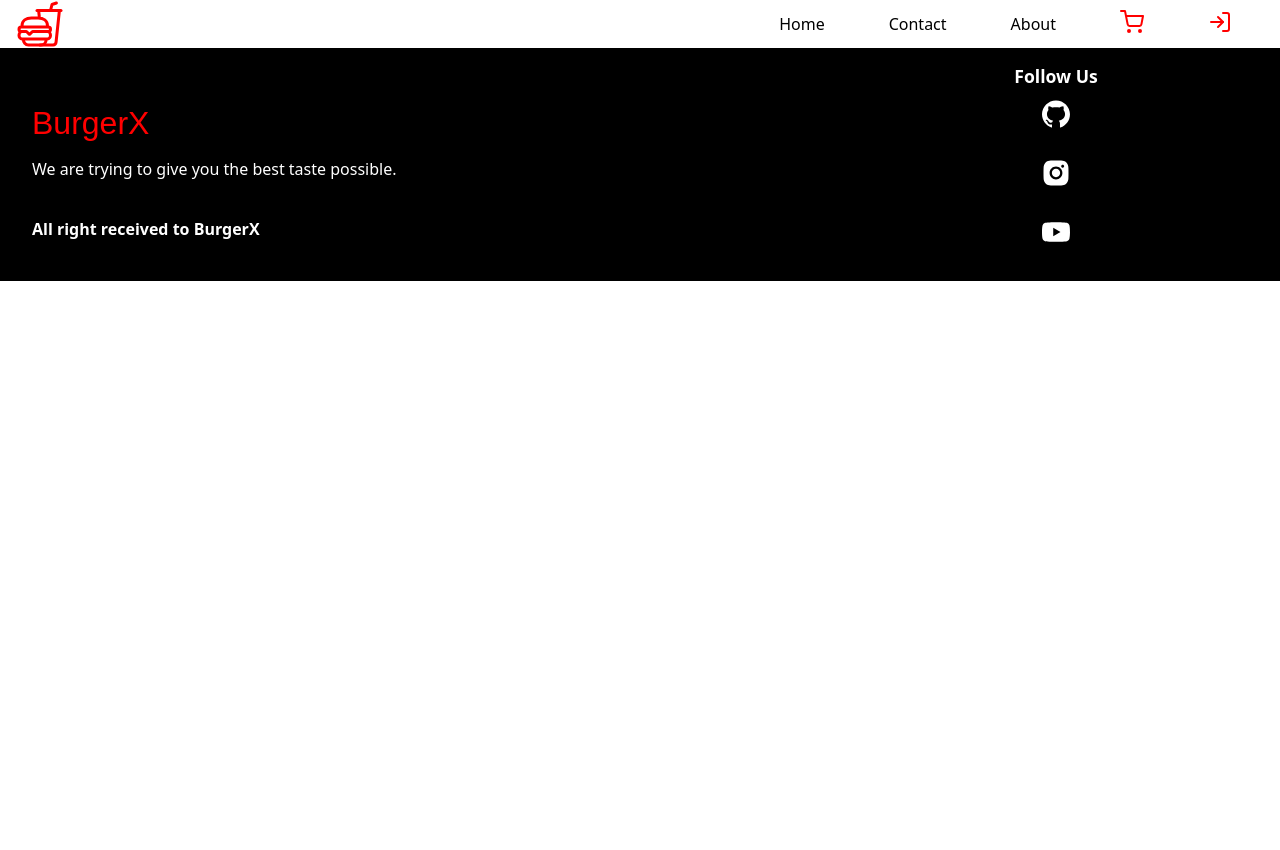
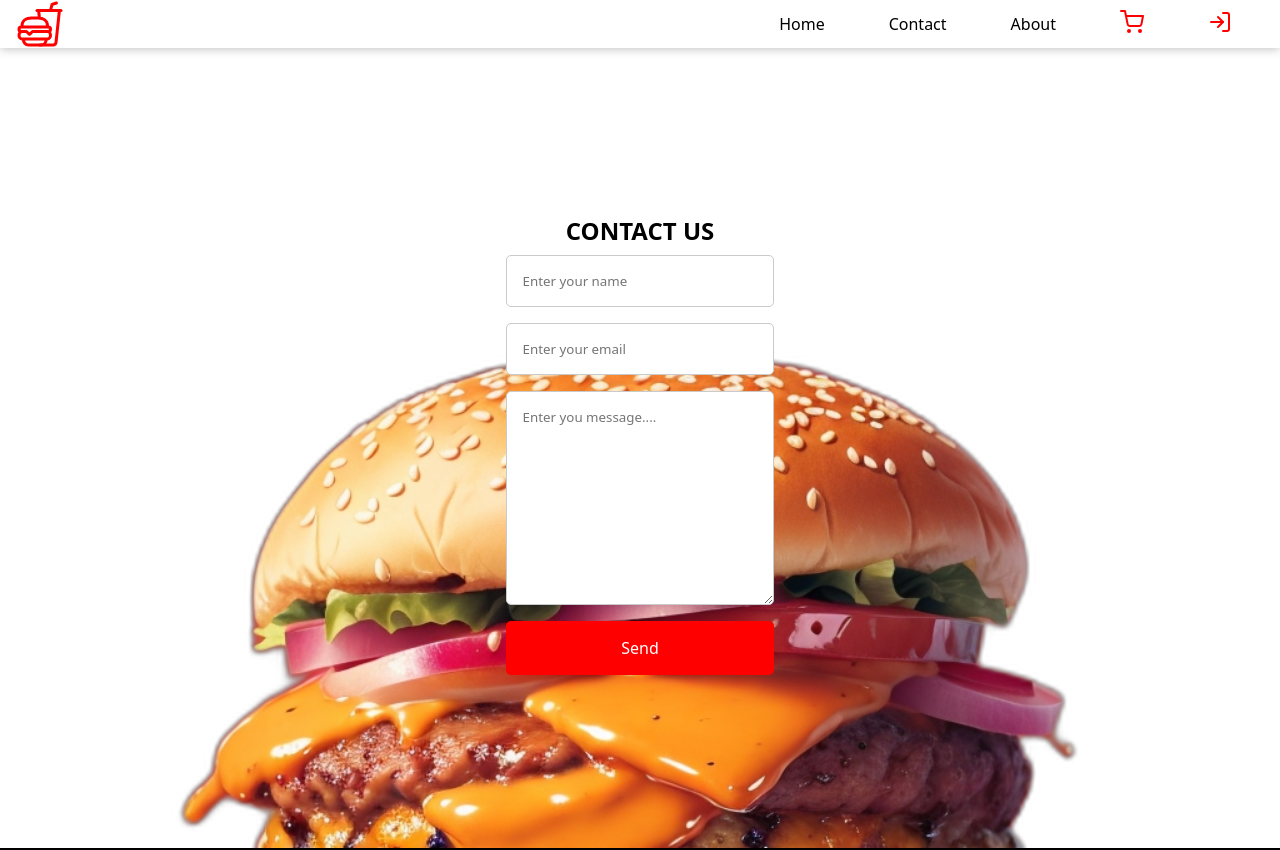
Before and after one commit to Vipinchaudhary31122002/BurgerX, a React (Create React App) app in the folder frontend/: page /contact in a window 1280 px wide. Shown: the top 850 px of the page. Before the commit the page ends 800 px from the top, so only its background shows below. Built offline with nearby package versions, Linux system fonts and the light colour scheme.

Commit message:
video completed upto 1:30 and i am working on formborder

```diff
--- a/frontend/src/App.js
+++ b/frontend/src/App.js
@@ -1,5 +1,6 @@
 import {Route, BrowserRouter as Router, Routes} from "react-router-dom";
 import Home from "./components/home/Home"
+import Contact from "./components/contact/contact"
 import Header from "./components/layout/Header";
 import Footer from "./components/layout/Footer";
 
@@ -10,6 +11,7 @@
 import "./styles/home.scss"
 import "./styles/menu.scss"
 import "./styles/footer.scss"
+import "./styles/contact.scss"
 
 function App() {
   return (
@@ -17,6 +19,7 @@
     <Header/>
     <Routes>
       <Route path="/" element={<Home/>} />
+      <Route path="/contact" element={<Contact/>} />
     </Routes>
     <Footer/>
   </Router>
--- /dev/null
+++ b/frontend/src/components/contact/contact.jsx
@@ -0,0 +1,19 @@
+import React from 'react'
+import {motion} from "framer-motion"
+
+const contact = () => {
+  return <section class="contact">
+    <motion.form>
+        <h2>Contact Us</h2>
+        <input type="text" placeholder='Enter your name' />
+        <input type="email" placeholder='Enter your email'/>
+        <textarea placeholder='Enter you message....' cols="30" rows="10"></textarea>
+        <button type="submit">Send</button>
+    </motion.form>
+    <motion.div class="FormBorder">
+
+    </motion.div>
+  </section>
+}
+
+export default contact
--- /dev/null
+++ b/frontend/src/styles/contact.scss
@@ -0,0 +1,48 @@
+.contact {
+  height: 100vh;
+  width: 100%;
+  background-image: url(../assets/bg1.png);
+  background-repeat: no-repeat;
+  background-size: cover;
+  display: flex;
+  align-items: center;
+  justify-content: center;
+
+  > form {
+    display: flex;
+    flex-direction: column;
+    align-items: center;
+    padding: 2rem;
+    width: 40%;
+    height: 80%;
+    justify-content: center;
+
+    > h2 {
+      font-size: 1.5rem;
+      text-transform: uppercase;
+      margin: 2rem, 0;
+    }
+
+    > input,
+    > textarea,
+    > button {
+      padding: 1rem;
+      outline: none;
+      border: 1px solid rgba(202, 202, 202);
+      margin: 0.5rem;
+      width: 60%;
+      border-radius: 5px;
+    }
+
+    > button {
+      border: none;
+      background-color: red;
+      color: white;
+      cursor: pointer;
+      font-size: 1rem;
+    }
+  }
+  > FormBorder {
+
+  }
+}
```
